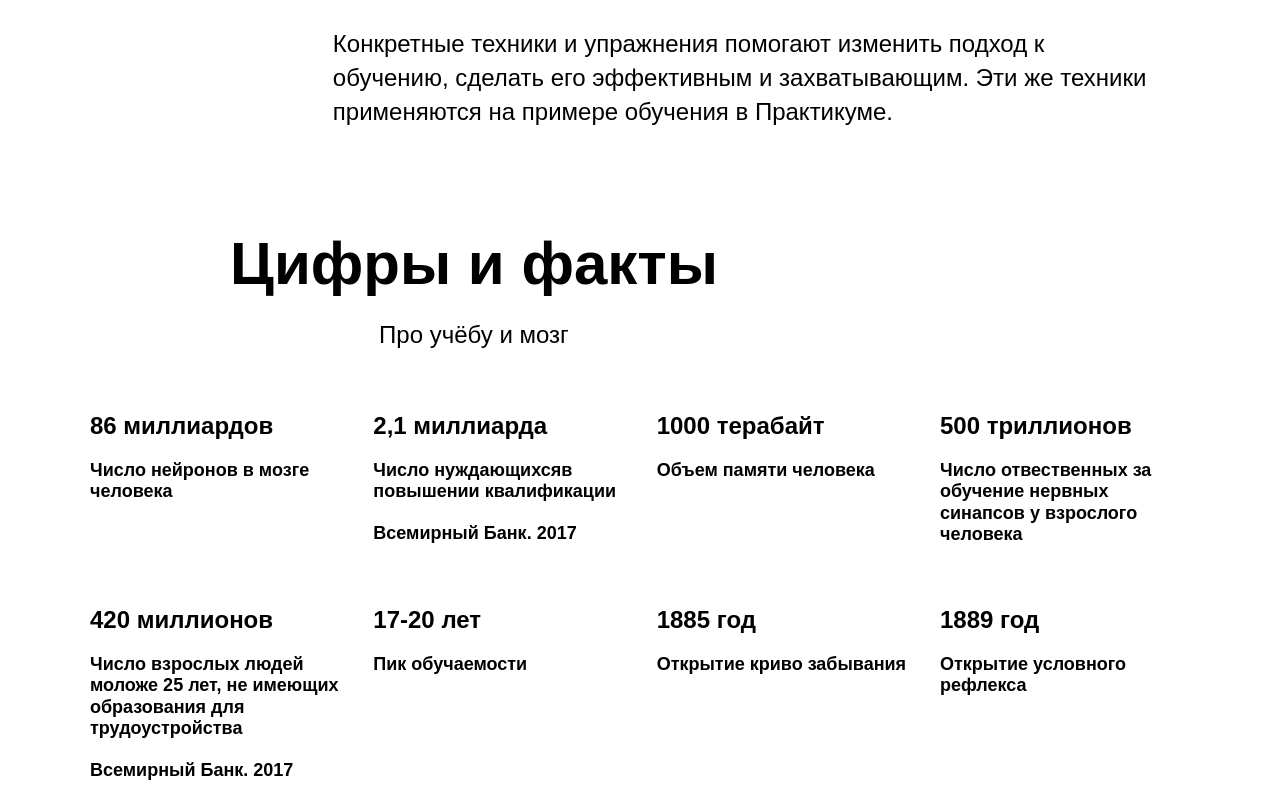
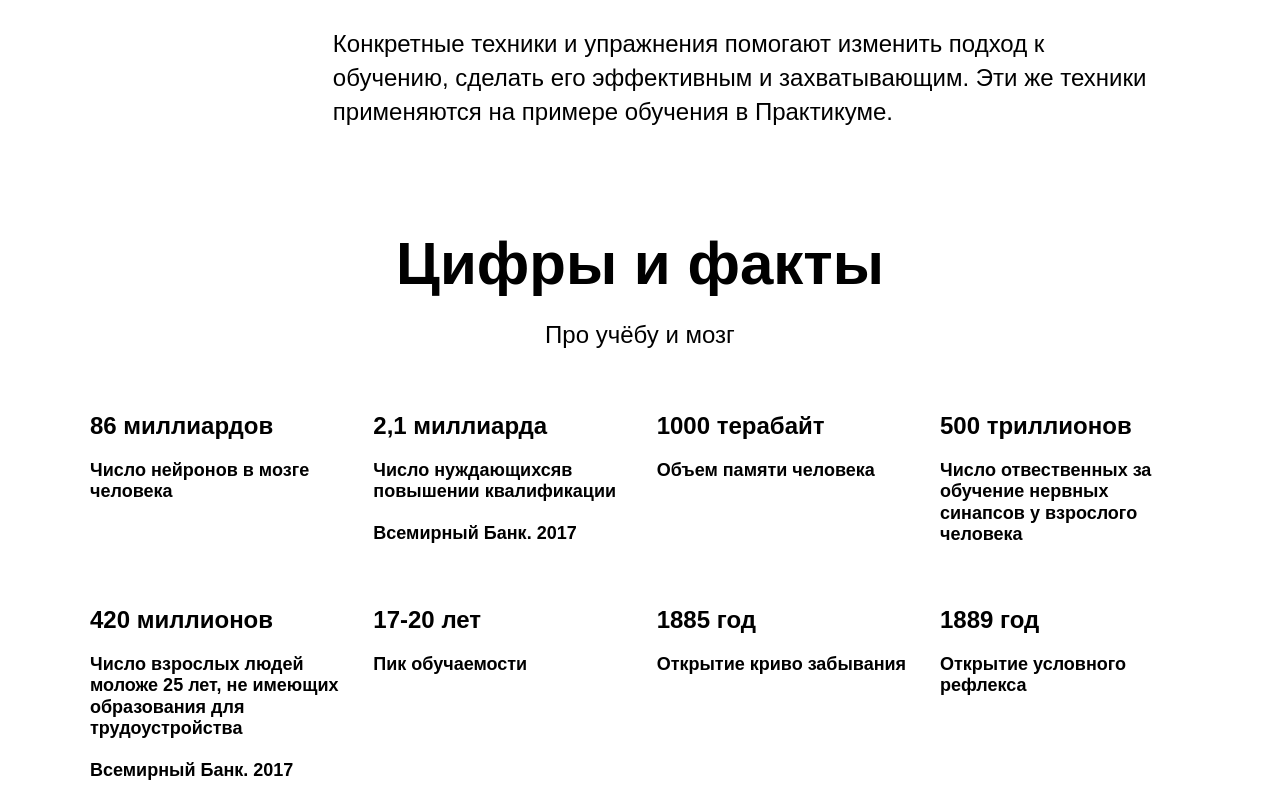
Before and after one commit to luffpuww/MyFirstLayout, a plain HTML site: page index.html in a window 1280 px wide. Shown: the part 1076-1861 px from the top of the page. Drawn offline with Linux system fonts and the light colour scheme.

Commit message:
remove width 60%

```diff
--- a/css/style.css
+++ b/css/style.css
@@ -141,7 +141,6 @@ header {
     align-content: center;
 }
  .section-title {
-    width: 60%;
     margin: 100px 0 20px 0;
     display: flex;
     justify-content: center;
@@ -150,7 +149,6 @@ header {
     font-weight: bold;
  }
  .section-subtitle {
-    width: 60%;
     line-height: 34px;
     font-size: 24px;
     display: flex;
```
